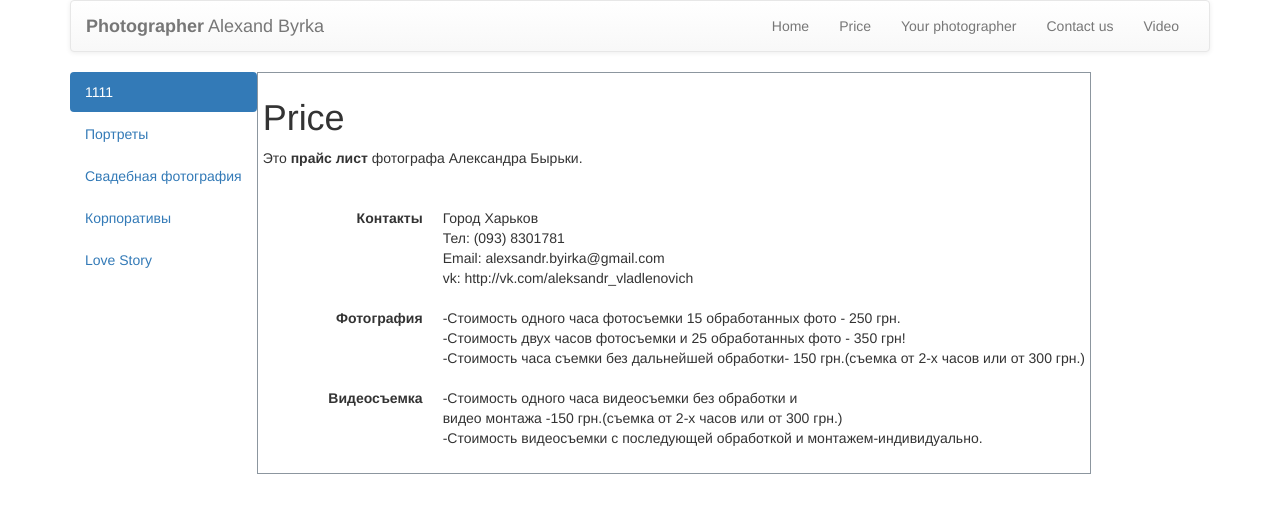
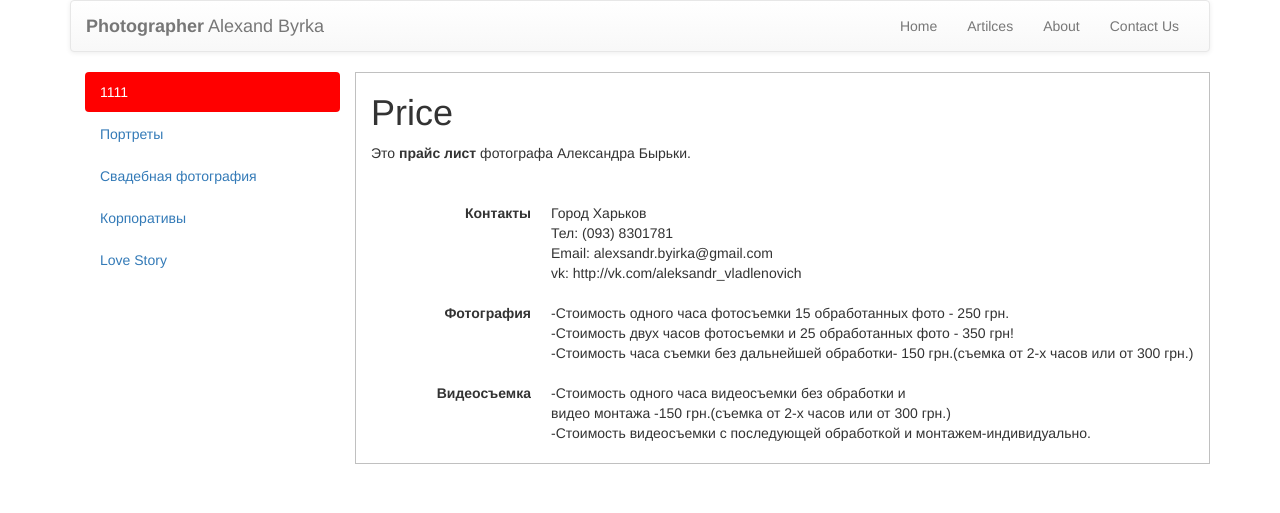
Before and after one commit to befaster/phplessons, a PHP site: page /Price.php in a window 1280 px wide. Shown: the top 513 px of the page. Run offline with PHP 8.4, Linux system fonts and the light colour scheme; data comes from the database, SQL or seed files in the repository; some libraries are stand-ins or nearby versions.

Commit message:
fixed bugs

```diff
--- a/alex/Price.php
+++ b/alex/Price.php
@@ -1,5 +1,5 @@
 <?php include 'templates/theme/header.tpl.php'?>
-<div class="content price" style="float: left;border: 1px solid #8C969F;padding: 5px 5px">
+<div class="content price col-md-9">
 
     <h1>Price</h1>
     Это <strong>прайс лист</strong> фотографа Александра Бырьки.<br>
--- a/alex/contact_us.php
+++ b/alex/contact_us.php
@@ -1,5 +1,5 @@
 <?php include 'templates/theme/header.tpl.php'?>
-<div class="content Contact us" style="float: left;border: 1px solid #8C969F;width: auto;">
+<div class="content contact_us col-md-9">
     <h1>Contact us</h1>
     <?php if (isset($_POST['username'])):?>
         <?php sendEmail($_POST['email'],$_POST['message']);?>
--- a/alex/includes/db.php
+++ b/alex/includes/db.php
@@ -1,15 +1,16 @@
 <?php
-
-$link = mysqli_connect('127.0.0.1', 'root', '', 'photographer');
+require_once dirname(dirname(__FILE__)) . '/config.php';
+$link = mysqli_connect(DB_HOST, DB_USER, DB_PASSWORD, DB_NAME);
 
 if (!$link) {
     printf("Невозможно подключиться к базе данных. Код ошибки: %s\n", mysqli_connect_error());
     exit;
 }
+
 function getMenuIteams() {
     global $link;
 
-    $result = mysqli_query($link, 'SELECT *FROM menu LIMIT 0 , 30');
+    $result = mysqli_query($link, 'SELECT * FROM menu LIMIT 0, 30');
 
     $html='';
 
--- a/alex/index.php
+++ b/alex/index.php
@@ -1,5 +1,5 @@
 <?php include 'templates/theme/header.tpl.php'?>
-<div class="content index">
+<div class="content index col-md-9">
         <h1>Home</h1>
         <p>Это <strong>домашняя страница сайта</strong> фотографа Александра Бырьки.<br>
             <div class="images index" align="center">
@@ -12,6 +12,4 @@
             <img src="images/7.jpg" alt="" class="img-rounded" width="150">
             <img src="images/love.jpg" alt="" class="img-rounded" width="150">
     </div>
-
-
 <?php include 'templates/theme/footer.tpl.php'?>
--- /dev/null
+++ b/alex/templates/css/styles.css
@@ -0,0 +1,2 @@
+ul#sidebar li.active a {background-color:red}
+.content {border: 1px solid silver}
--- a/alex/templates/theme/header.tpl.php
+++ b/alex/templates/theme/header.tpl.php
@@ -8,6 +8,12 @@
 
     <!-- Optional theme -->
     <link rel="stylesheet" href="//netdna.bootstrapcdn.com/bootstrap/3.3.2/css/bootstrap-theme.min.css">
+
+    <!-- Custom styles -->
+    <link rel="stylesheet" href="templates/css/styles.css">
+
+    <!-- jQuery -->
+    <script src="https://ajax.googleapis.com/ajax/libs/jquery/1.11.0/jquery.min.js"></script>
 
     <!-- Latest compiled and minified JavaScript -->
     <script src="//netdna.bootstrapcdn.com/bootstrap/3.3.2/js/bootstrap.min.js"></script>
@@ -26,7 +32,6 @@
 <body>
 
 <div class="container">
-
     <!-- Static navbar -->
     <nav class="navbar navbar-default" role="navigation">
         <div class="container-fluid">
@@ -48,4 +53,6 @@
             </div><!--/.nav-collapse -->
         </div><!--/.container-fluid -->
     </nav>
-    <?php include 'templates/theme/sidebar.tpl.php'?>
+    <aside class="col-md-3">
+        <?php include 'templates/theme/sidebar.tpl.php'?>
+    </aside>
--- a/alex/templates/theme/sidebar.tpl.php
+++ b/alex/templates/theme/sidebar.tpl.php
@@ -1,4 +1,4 @@
-<ul class="nav nav-pills nav-stacked" style="max-width: 250px; float: left">
+<ul id="sidebar" class="nav nav-pills nav-stacked">
     <li class="active"><a href="#">1111</a></li>
     <li><a href="#">Портреты</a></li>
     <li><a href="#">Свадебная фотография</a></li>
--- a/alex/video.php
+++ b/alex/video.php
@@ -1,5 +1,5 @@
 <?php include 'templates/theme/header.tpl.php'?>
-<div class="content video" style="float: left;width: 850px; border: 1px solid #8C969F;padding: 5px">
+<div class="content video col-md-9">
     <h1>Video</h1>
     Это <strong>видеоработы</strong> фотографа Александра Бырьки.<br>
     <br>
--- a/alex/your_photographer.php
+++ b/alex/your_photographer.php
@@ -1,5 +1,5 @@
 <?php include 'templates/theme/header.tpl.php'?>
-<div class="content Your photographer" style="float: left;border: 1px solid #8C969F;width: 850px;padding:5px">
+<div class="content your_photographer col-md-9">
     <h1>Your photographer</h1>
     Это <strong>информация</strong> о фотографе Александре Бырьки.<br>
     <br>
```
